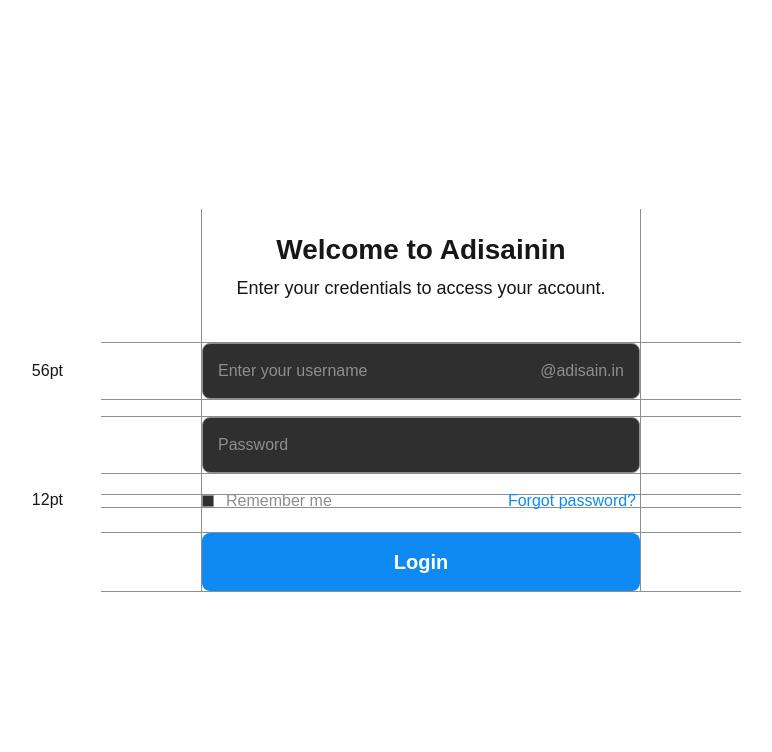
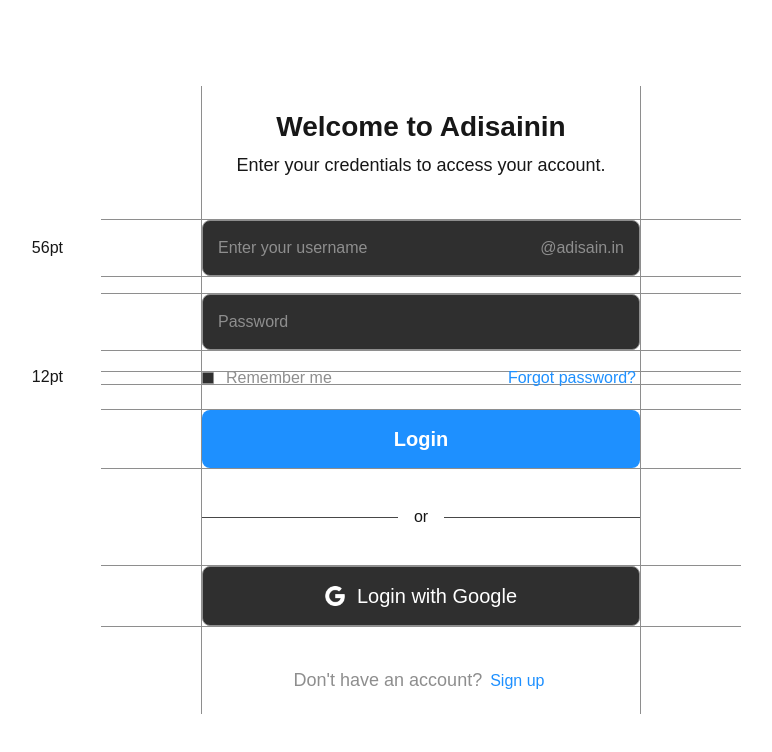
Before and after one commit to adi117/Java-Auth-FE, a Next.js app: page / in a window 1280 px wide. Shown: the top 752 px of the page, without its empty margins (219-991 px from the left). Built offline with nearby package versions, Linux system fonts and the light colour scheme; no server answers.

Commit message:
fix: fix UI

```diff
--- a/src/app/components/LoginDialog.tsx
+++ b/src/app/components/LoginDialog.tsx
@@ -6,6 +6,8 @@
 import { zodResolver } from "@hookform/resolvers/zod"
 import z from "zod";
 import { useState } from "react";
+import Image from "next/image";
+import GoogleLogo from "@/public/google-logo.webp";
 
 const loginSchema = z.object({
   username: z.string().regex(/^[a-zA-Z0-9.]+$/, {
@@ -49,6 +51,7 @@
     <form
       onSubmit={handleSubmit(onSubmit)}
     >
+      <div className="flex flex-col justify-end items-end w-[640px]">
 
         {/* Title and login error */}
         <div className="w-[640px] px-[100px]">
@@ -62,8 +65,6 @@
             )}
           </div>
         </div>
-
-      <div className="flex flex-col justify-end items-end w-[640px]">
 
         {/* Input username */}
         <div className="flex gap-4">
@@ -123,9 +124,11 @@
         {/* Remember username & forgot password */}
         <div className="flex gap-4">
           <div className="flex gap-1 items-center justify-center h-3">
+            <div className="h-3 items-center justify-center flex">
               <p>12pt</p>
+            </div>
             <div className="w-[18px] border-y-[1px] border-solid border-white flex items-center justify-center">
-              <div className="border-solid border-l-[1px] border-white h-3" />
+              <div className="border-solid border-l-[1px] border-white h-[10px]" />
             </div>
           </div>
           <div className="border-y-[1px] border-solid border-[#8E8E8E] w-[640px] px-[100px]">
@@ -134,7 +137,7 @@
                 <Checkbox className="w-3 h-3 border-[#8E8E8E] bg-[#2F2F2F] rounded-[1px] data-[state=checked]:bg-[#2F2F2F] data-[state=checked]:border-[#8E8E8E] data-[state=checked]:text-white" />
                 <p className="font-light text-base">Remember me</p>
               </div>
-              <li className="font-light text-base text-[#0E8AF2] list-none w-fit px-1"><a href="">Forgot password?</a></li>
+              <li className="font-light text-base text-[#1E90FF] list-none w-fit px-1"><a href="">Forgot password?</a></li>
             </div>
           </div>
         </div>
@@ -150,8 +153,48 @@
           <div className="border-x-[1px] border-solid border-[#8E8E8E] w-full">
             <button
               type="submit"
-              className="font-semibold text-xl text-white py-[15px] bg-[#0E8AF2] w-full rounded-md"
+              className="font-semibold text-xl text-white py-[15px] bg-[#1E90FF] w-full rounded-md hover:bg-[#187BD6]"
             >Login</button>
+          </div>
+        </div>
+
+        {/* Spacing */}
+        <div className="w-[640px] px-[100px]">
+          <div className="border-x-[1px] border-solid border-[#8E8E8E] w-full h-fit">
+            <div className="flex w-full items-center gap-4 py-9">
+              <div className="bg-[#474747] h-[1px] w-full font-medium" />
+              <p>or</p>
+              <div className="bg-[#474747] h-[1px] w-full font-medium" />
+            </div>
+          </div>
+        </div>
+
+        {/* Input password */}
+        <div className="border-y-[1px] border-solid border-[#8E8E8E] w-[640px] px-[100px]">
+          <div className="border-x-[1px] border-solid border-[#8E8E8E] w-full">
+            <div className="flex text-[#8E8E8E] border-solid border-[1px] border-[#8E8E8E] bg-[#2F2F2F] rounded-md w-full overflow-hidden">
+              <button
+                className="placeholder-[#8E8E8E] focus:ring-0 focus:outline-0 w-full p-[15px] hover:bg-[#1F1F1F] text-xl font-medium text-white flex items-center justify-center gap-3"
+              >
+                <Image
+                  src={GoogleLogo}
+                  alt="Google Logo"
+                  height={20}
+                  width={20}
+                />
+                <p>Login with Google</p>
+              </button>
+            </div>
+          </div>
+        </div>
+
+        {/* Title and login error */}
+        <div className="w-[640px] px-[100px]">
+          <div className="border-x-[1px] border-solid border-[#8E8E8E] w-full pb-5 pt-10 justify-center flex">
+            <div className="flex items-center justify-center gap-1 text-base text-[#8E8E8E] w-full">
+              <span className="text-[18px]">Don't have an account?</span>
+              <li className="font-light text-base text-[#1E90FF] list-none w-fit px-1"><a href="">Sign up</a></li>
+            </div>
           </div>
         </div>
       </div>
```
Also changed, not shown: public/google-logo.webp (added). Lines whose indentation alone changed are shown as unchanged.
